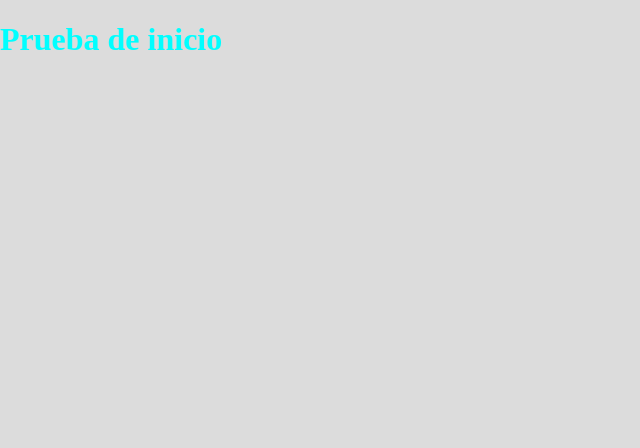
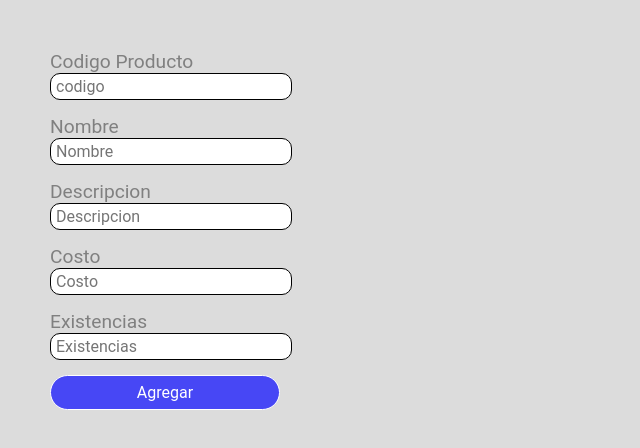
Before and after one commit to CristianMarq/practice-3, a website built with webpack: page src/index.html in a window 1280 px wide. Shown: the whole page, without its empty margins (0-640 px from the left). Built offline with nearby package versions, Linux system fonts and the light colour scheme.

Commit message:
Agregando formulario

```diff
--- a/src/index.html
+++ b/src/index.html
@@ -6,6 +6,23 @@
     <title>Productos</title>
   </head>
   <body>
-    <h1>Prueba de inicio</h1>
+    <form id="form-prod">
+      <label>Codigo Producto</label>
+      <input type="text" id="codigo" placeholder="codigo" required />
+      <label>Nombre</label>
+      <input type="text" id="nombre" placeholder="Nombre" required />
+      <label>Descripcion</label>
+      <input type="text" id="descripcion" placeholder="Descripcion" required />
+      <label>Costo</label>
+      <input type="number" id="costo" placeholder="Costo" required />
+      <label>Existencias</label>
+      <input
+        type="number"
+        id="existencias"
+        placeholder="Existencias"
+        required
+      />
+      <button type="submit" id="enviar">Agregar</button>
+    </form>
   </body>
 </html>
--- a/src/styles.css
+++ b/src/styles.css
@@ -3,6 +3,42 @@ html body {
   background-color: gainsboro;
 }
 
-h1 {
-  color: aqua;
+#form-prod {
+  position: absolute;
+  left: 50px;
+  top: 50px;
 }
+
+#form-prod input {
+  display: block;
+  margin-bottom: 15px;
+  font-family: "Roboto";
+  font-size: 1em;
+  height: 15px;
+  width: 230px;
+  border-radius: 10px;
+  border: 1px solid;
+  padding: 5px;
+}
+
+label {
+  font-family: "Roboto";
+  font-size: 1.2em;
+  color: gray;
+}
+
+#enviar {
+  background-color: rgb(71, 71, 245);
+  color: white;
+  font-family: "Roboto";
+  font-size: 1em;
+  width: 230px;
+  height: 35px;
+  border-radius: 20px;
+  border: 1px solid;
+}
+
+#enviar:hover {
+  background-color: blue;
+  cursor: pointer;
+}
```
